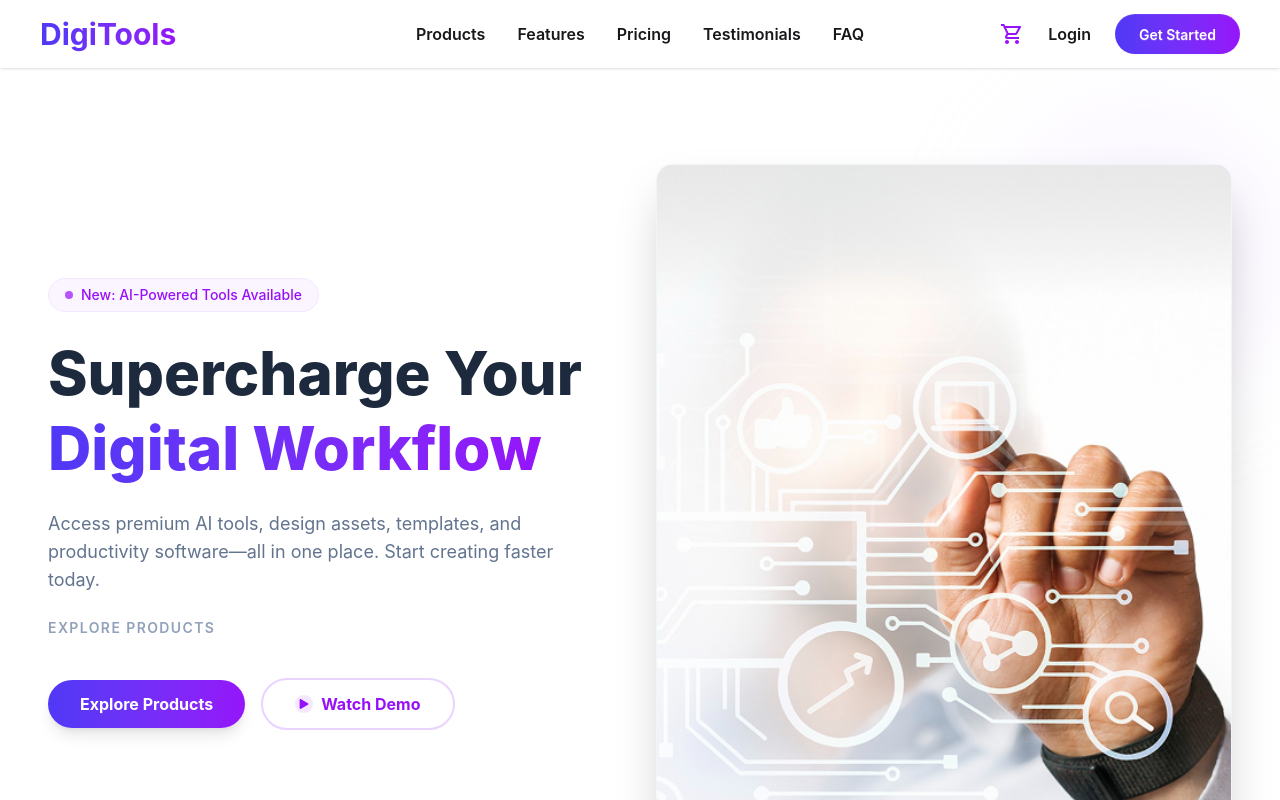
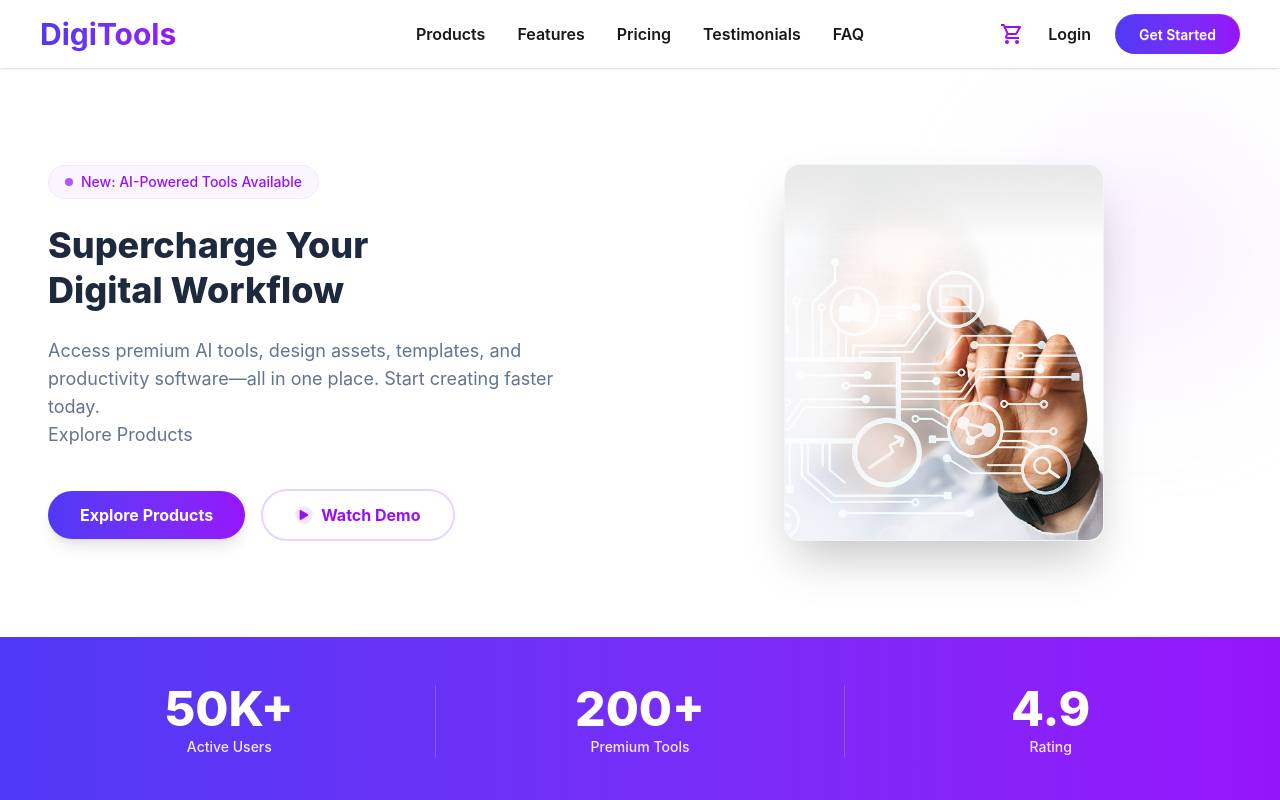
Before and after one commit to SadiyaIslamAny/digitools, a React (Vite) app: page / in a window 1280 px wide. Shown: the top 800 px of the page. Built offline with nearby package versions, Linux system fonts and the light colour scheme.

Commit message:
all problem fixed

```diff
--- a/src/component/Navbar/Banner/Banner.jsx
+++ b/src/component/Navbar/Banner/Banner.jsx
@@ -16,20 +16,16 @@ const Banner = () => {
           </div>
 
           {/* Main Heading */}
-          <h1 className="text-4xl lg:text-6xl font-extrabold text-slate-800 leading-tight">
+          <h1 className="text-4xl lg:text-4xl font-extrabold text-slate-800 leading-tight">
             Supercharge Your <br className="hidden lg:block" />
-            <span className="bg-clip-text text-transparent bg-gradient-to-r from-[#4F39F6] to-[#9514FA]">
             Digital Workflow
-            </span>
+
           </h1>
 
           {/* Subtext */}
           <p className="text-lg text-slate-500 max-w-lg mx-auto lg:mx-0">
             Access premium AI tools, design assets, templates, and productivity
-            software—all in one place. Start creating faster today.
-          </p>
-
-          <p className="text-sm font-semibold text-slate-400 uppercase tracking-widest">
+            software—all in one place. Start creating faster today.<br></br>
             Explore Products
           </p>
 
@@ -52,7 +48,7 @@ const Banner = () => {
           <div className="absolute -top-10 -right-10 w-64 h-64 bg-purple-200 rounded-full filter blur-3xl opacity-30 animate-blob"></div>
 
           {/* Main Image Container */}
-          <div className="relative rounded-2xl overflow-hidden shadow-2xl border border-slate-100">
+   <div className="relative rounded-2xl overflow-hidden shadow-2xl border border-slate-100 max-w-xs mx-auto">
   <img
     src={bannerimg}
     alt="Digital Workflow Illustration"
```
Also changed, not shown: 1 other file (tests, documents, lock files or other folders). Lines whose indentation alone changed are shown as unchanged.
